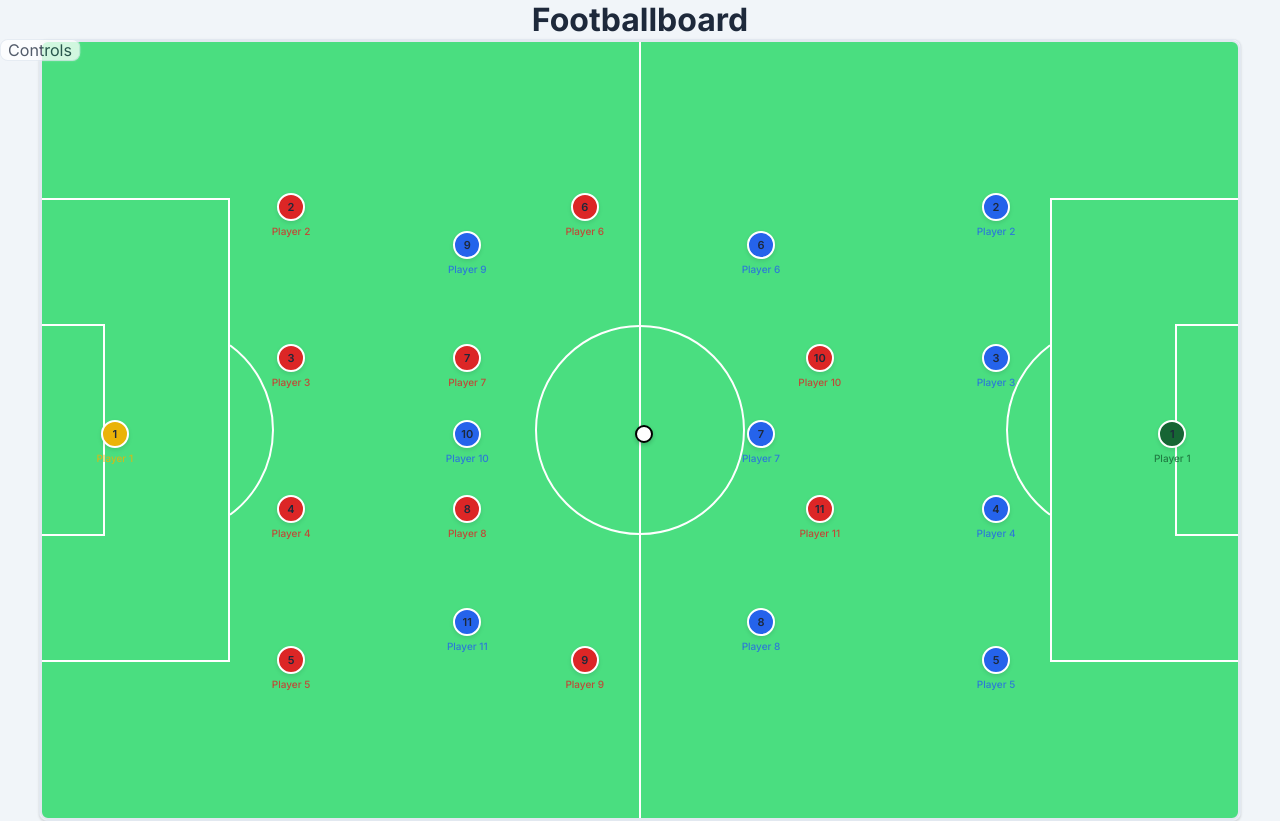
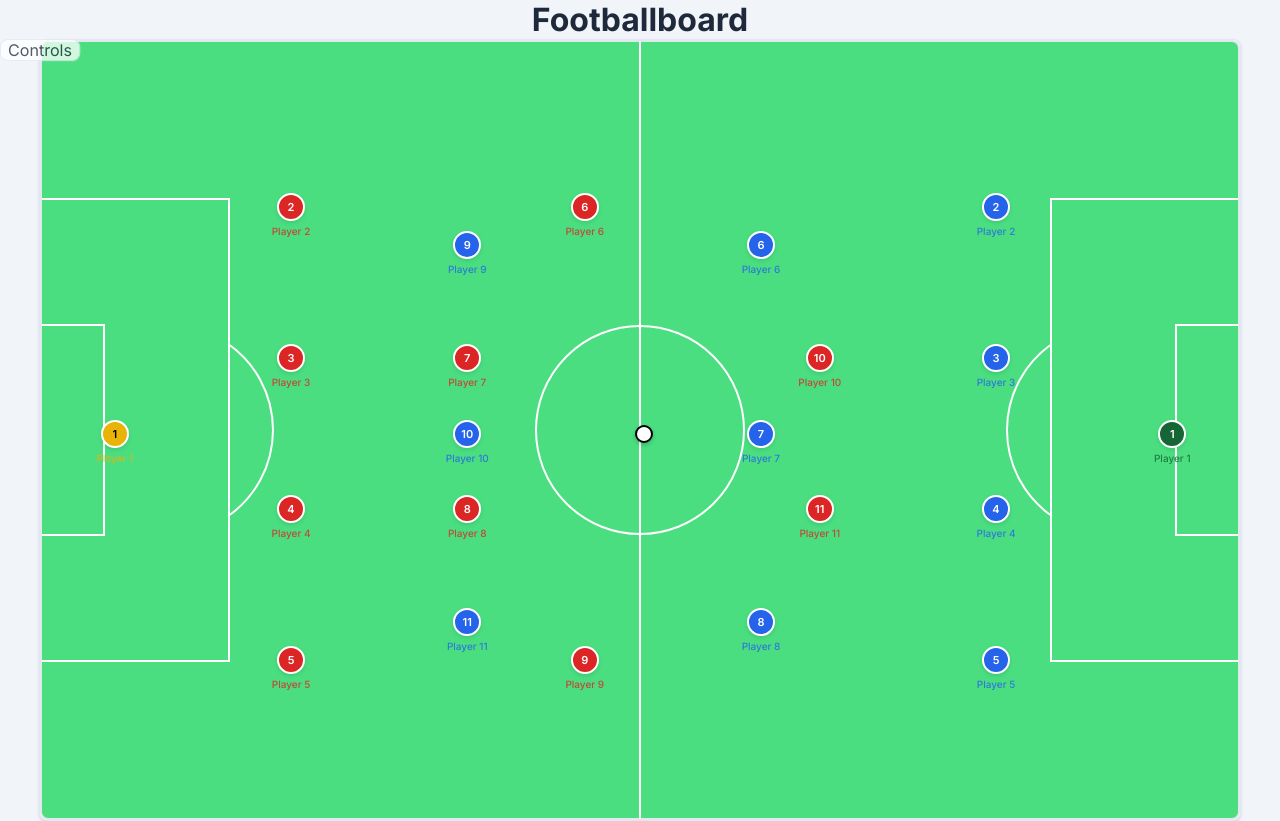
Before and after one commit to kaimrdth/Football-Board, a React (Vite) app: page / in a window 1280 px wide. Built offline with nearby package versions, Linux system fonts and the light colour scheme.

Commit message:
update: 2025-08-04 22:10

```diff
--- a/src/components/Player.tsx
+++ b/src/components/Player.tsx
@@ -2,6 +2,7 @@ import React from 'react';
 import { useDraggable } from '@dnd-kit/core';
 import { Player as PlayerType, DragData } from '../types';
 import { useGameStore } from '../stores/gameStore';
+import { isColorBright } from '../utils';
 
 interface PlayerProps {
   player: PlayerType;
@@ -67,6 +68,7 @@ const Player = React.memo(({ player, isDragging = false, style }: PlayerProps) =
   } : undefined;
 
   const teamColor = player.color || (player.team === 'red' ? '#dc2626' : '#2563eb');
+  const textColor = isColorBright(teamColor) ? '#000000' : '#ffffff';
 
   return (
     <div
@@ -103,13 +105,14 @@ const Player = React.memo(({ player, isDragging = false, style }: PlayerProps) =
         {/* Player number */}
         {showPlayerNumbers && (
           <span
-            className="font-semibold text-white"
+            className="font-semibold"
             style={{
               fontSize: '11px',
               position: 'relative',
               zIndex: 2,
               fontFamily: 'Inter, system-ui, sans-serif',
-              fontWeight: '600'
+              fontWeight: '600',
+              color: textColor
             }}
           >
             {player.number}
```
